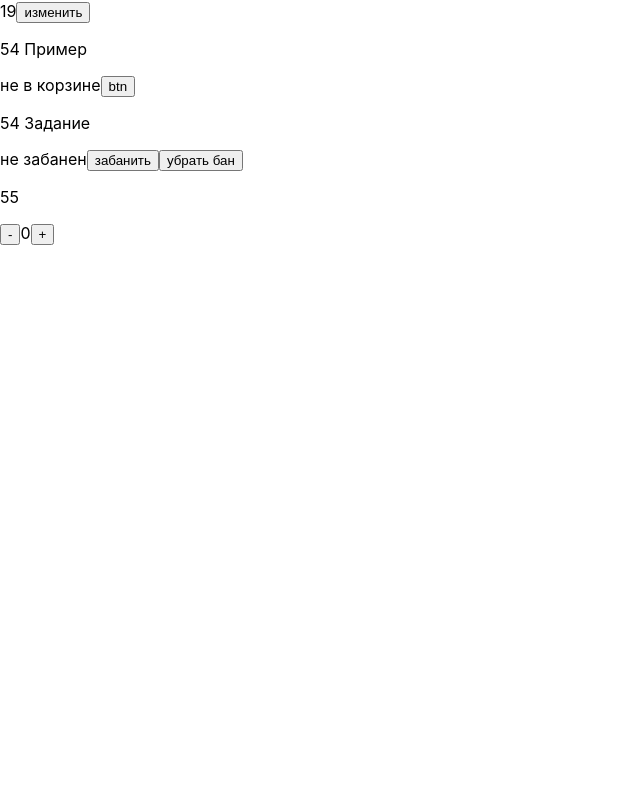
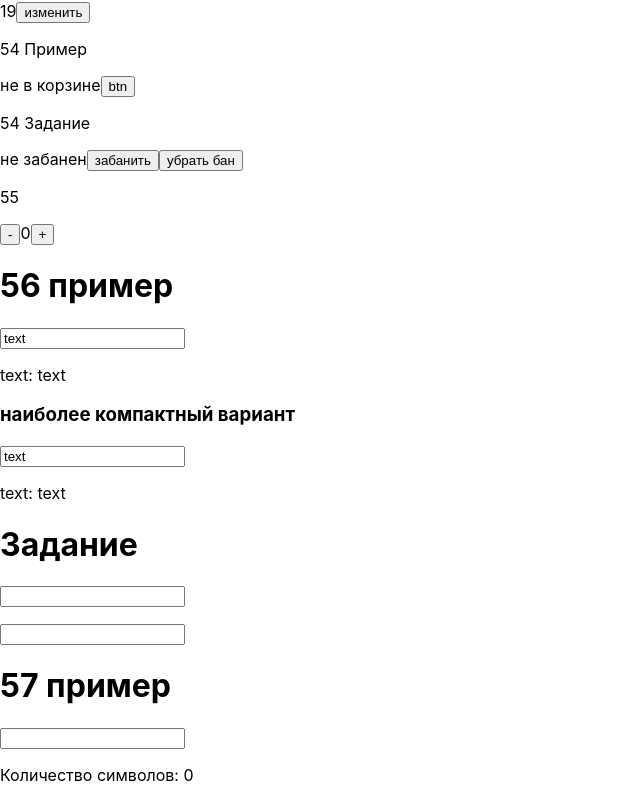
Before and after one commit to Vilen-lfk/React_tasks, a React (Create React App) app: page / in a window 1280 px wide. Shown: the part 382-1183 px from the top of the page, without its empty margins (0-640 px from the left). Before the commit the page ends 800 px from the top, so only its background shows below. Built offline with nearby package versions, Linux system fonts and the light colour scheme.

Commit message:
56-57 tasks

```diff
--- a/src/App1.js
+++ b/src/App1.js
@@ -20,6 +20,25 @@ function App1() {
     const [users, setUsers] = useState(false);
     //55
     const [count, setCount] = useState(0);
+    //56
+    const [value, setValue] = useState('text');
+    function handleChange(event) {
+		setValue(event.target.value); // текущий текст инпута
+	}
+    const [mass, setMass] = useState('')
+    function M(eve) {
+		setMass(eve.target.value); // текущий текст инпута
+	}
+    const [arr, setArr] = useState('')
+    function A(ava) {
+		setArr(ava.target.value); // текущий текст инпута
+	}
+     //57
+     const [text, setText] = useState("");
+     function handleChange(e) {
+        setText(e.target.value);
+      }
+
 
 	return(
     <>
@@ -70,7 +89,24 @@ function App1() {
             <span>{count}</span>
 		    <button onClick={() => setCount(count + 1)}>+</button>
         </div>
+        <div>
+            <h1>56 пример</h1>
+            <input value={value} onChange={handleChange}/>
+            <p>text: {value}</p>
 
+            <h3>наиболее компактный вариант</h3>
+            <input value={value} onChange={event => setValue(event.target.value)} />
+            <p>text: {value}</p>
+
+            <h1>Задание</h1>
+            <input mass={mass} onChange={M}/>
+            <p>
+            <input mass={arr} onChange={A}/>
+            </p>
+        </div>
+            <h1>57 пример</h1>
+            <input type="text" value={text} onChange={handleChange} />
+            <p>Количество символов: {text.length}</p>
     </>
     );
 
```
